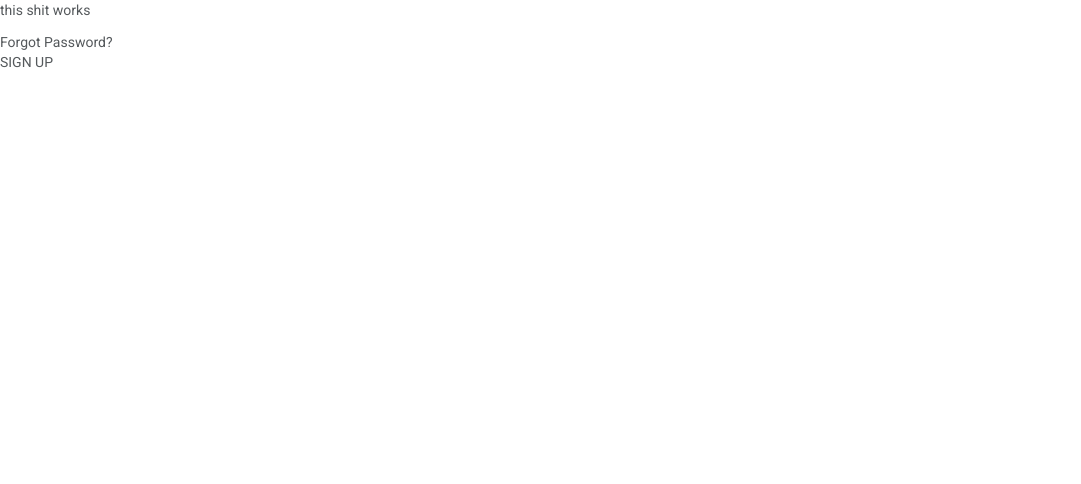
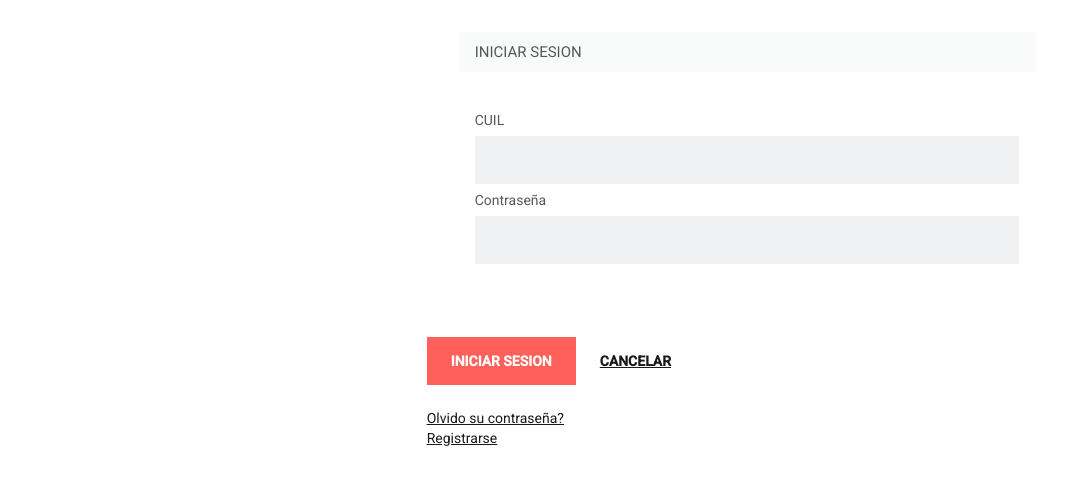
Before and after one commit to fotscode/vacunassist, an Angular app in the folder frontend/: page /Login in a window 1280 px wide. Shown: the top 484 px of the page, without its empty margins (0-1081 px from the left). Built offline with nearby package versions, Linux system fonts and the light colour scheme.

Commit message:
Added a login page

```diff
--- a/frontend/src/app/components/login-page/login-page.component.css
+++ b/frontend/src/app/components/login-page/login-page.component.css
@@ -0,0 +1,10 @@
+.card {
+    padding: 2rem;
+    width: 40rem;
+    margin: 0 auto;
+    line-height: 2rem;
+  }
+
+  .register-buttons {
+    line-height: 6rem;
+  }
--- a/frontend/src/app/components/login-page/login-page.component.html
+++ b/frontend/src/app/components/login-page/login-page.component.html
@@ -1,3 +1,39 @@
-<p> this shit works</p>
-<a class="nav-link" href="/Password_Recover"> Forgot Password?</a>
-<a class="nav-link" href="/Sign_up">SIGN UP</a>
+<div class="col-md-4 mx-auto">
+    <div class="card">
+        <h4 class="card-header"> Iniciar Sesion</h4>
+        <div class="card-body">
+            <form (submit)="logIn()">
+                <div class="form-group">
+                    <label for="cuil"> CUIL</label>
+                    <input
+                    type="text"
+                    [(ngModel)]="user.cuil"
+                    name="cuil"
+                    class="form-control"
+                    >
+                </div>
+                <div class="form-group">
+                    <label for="password"> Contraseña </label>
+                    <input
+                    type="password"
+                    [(ngModel)]="user.password"
+                    name="password"
+                    class="form-control"
+                    >
+                </div>
+            </form>
+        </div>
+    </div>
+    <div class="register-buttons">
+        <button type="submit" class="btn btn-primary btn-block">
+          Iniciar Sesion
+        </button>
+        <a routerLink="/Home" class="btn btn-link">Cancelar</a>
+    </div>
+    <div>
+        <a href="/Recover"> Olvido su contraseña?</a>
+    </div>
+    <div>
+        <a href="/Register"> Registrarse</a>
+    </div>
+</div>
--- a/frontend/src/app/components/login-page/login-page.component.ts
+++ b/frontend/src/app/components/login-page/login-page.component.ts
@@ -7,11 +7,23 @@ import { Title } from '@angular/platform-browser';
   styleUrls: ['./login-page.component.css']
 })
 export class LoginPageComponent implements OnInit {
+  user = {
+    firstName: '',
+    lastName: '',
+    email: '',
+    cuil: '',
+    riesgo: '',
+    sede: '',
+    password: '',
+    role:1,
+  }
 
   public constructor(private titleService: Title){
     this.titleService.setTitle("Log-In");
   }
+  logIn(){
 
+  }
   ngOnInit(): void {
   }
 
--- a/frontend/src/app/components/register-page/register-page.component.css
+++ b/frontend/src/app/components/register-page/register-page.component.css
@@ -1,3 +1,4 @@
+
 .card {
   padding: 2rem;
   width: 40rem;
@@ -8,3 +9,7 @@
 .register-buttons {
   line-height: 6rem;
 }
+
+.btn-btn-primary-btn-block{
+  color: #a2cb83 !important;
+}
```
